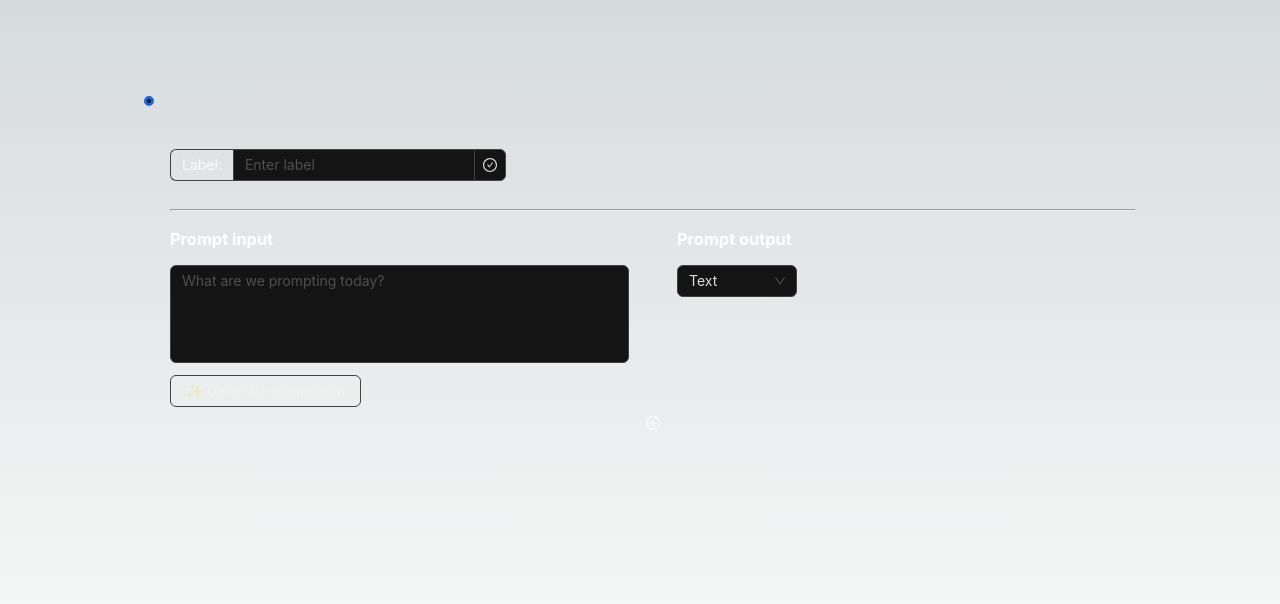
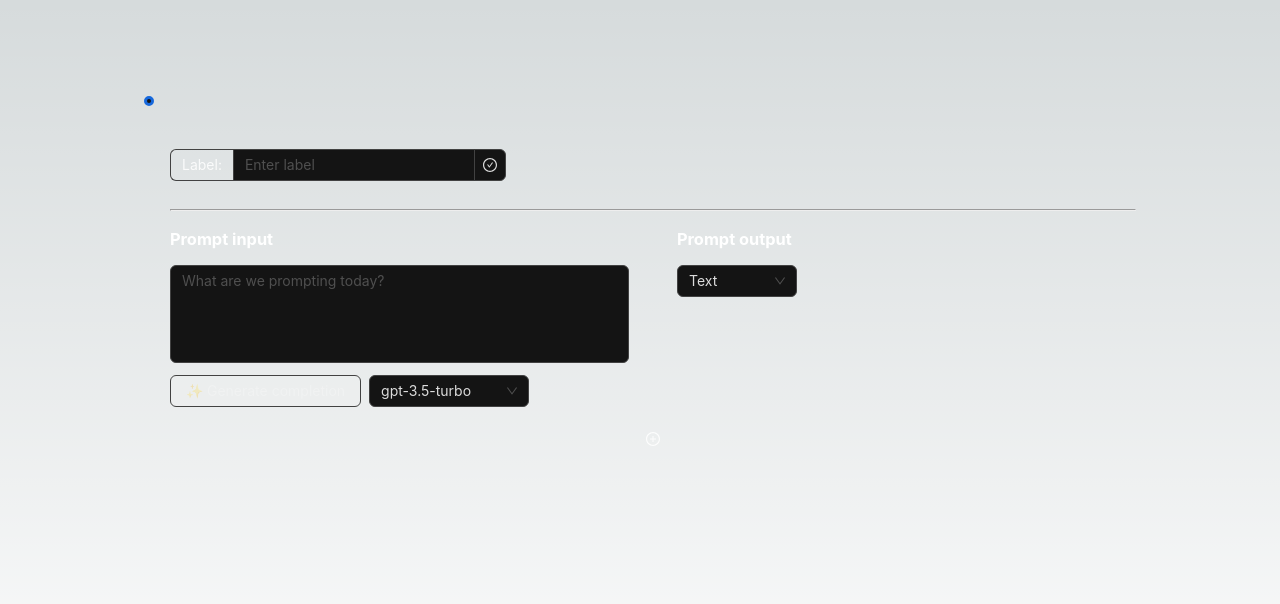
Before and after one commit to teamups-inc/prompter, a Next.js app: page / in a window 1280 px wide. Shown: the top 604 px of the page. Built offline with nearby package versions, Linux system fonts and the light colour scheme.

Commit message:
Add gpt-4 as option for prompt completion

```diff
--- a/src/components/PromptInputAndOutputSection.tsx
+++ b/src/components/PromptInputAndOutputSection.tsx
@@ -15,14 +15,23 @@ import { TSectionMutationOpFunction } from './PromptsPage';
 import PromptSectionTitle from './PromptSectionTitle';
 
 export type TOutputRenderStyle = 'text' | 'json' | 'html';
-
 interface IPromptOutputRenderOption {
     value: TOutputRenderStyle;
     label: string;
 }
 
+export type TOpenAIModel = 'gpt-3.5-turbo' | 'gpt-4';
+interface IOpenAIModelSelectOption {
+    value: TOpenAIModel;
+    label: string;
+}
+
 const PROMPT_ENDPOINT = '/api/prompt-completion';
 const OPENAI_DEFAULT_MODEL = 'gpt-3.5-turbo';
+const OPENAI_MODEL_OPTIONS: IOpenAIModelSelectOption[] = [
+    { value: 'gpt-3.5-turbo', label: 'gpt-3.5-turbo' },
+    { value: 'gpt-4', label: 'gpt-4' },
+];
 const PROMPT_OUTPUT_RENDER_OPTIONS: IPromptOutputRenderOption[] = [
     { value: 'text', label: 'Text' },
     { value: 'json', label: 'JSON' },
@@ -42,6 +51,9 @@ export default function PromptInputAndOutputSection(props: Props) {
     const [promptOutputStyle, setPromptOutputStyle] = useState<
         TOutputRenderStyle
     >('text');
+    const [openAIModel, setOpenAIModel] = useState<
+        TOpenAIModel
+    >('gpt-3.5-turbo');
     const [promptRequestData, makePromptRequest] = useMakeRequest<
         PromptCompletionRequestPayload,
         PromptCompletionResponsePayload
@@ -53,7 +65,7 @@ export default function PromptInputAndOutputSection(props: Props) {
             'POST',
             {
                 prompt: promptInput,
-                open_ai_model: OPENAI_DEFAULT_MODEL
+                open_ai_model: openAIModel
             }
         );
     }
@@ -72,6 +84,7 @@ export default function PromptInputAndOutputSection(props: Props) {
                         style={marginBottomStyle}
                         value={promptInput}
                     />
+                    <Space direction='horizontal'>
                         <Button
                             disabled={isPromptButtonDisabled}
                             ghost
@@ -81,6 +94,13 @@ export default function PromptInputAndOutputSection(props: Props) {
                         >
                             ✨ Generate completion
                         </Button>
+                        <Select<TOpenAIModel>
+                            style={{ width: 160 }}
+                            onChange={openAIModel => setOpenAIModel(openAIModel)}
+                            options={OPENAI_MODEL_OPTIONS}
+                            value={openAIModel}
+                        />
+                    </Space>
                 </Col>
                 <Col span={12}>
                     <h3 style={marginBottomStyle}>Prompt output</h3>
@@ -103,7 +123,6 @@ export default function PromptInputAndOutputSection(props: Props) {
                             title='Add new section'
                         >
                             <Button
-                                ghost
                                 icon={<PlusCircleOutlined />}
                                 onClick={() => onClickAddSection(id, 'add')}
                                 shape='round'
@@ -118,7 +137,6 @@ export default function PromptInputAndOutputSection(props: Props) {
                             >
                                 <Button
                                     danger
-                                    ghost
                                     icon={<DeleteOutlined />}
                                     onClick={() => onClickAddSection(id, 'delete')}
                                     shape='round'
@@ -150,5 +168,6 @@ const disabledButtonStyle: React.CSSProperties = {
 const addSectionButtonColStyle: React.CSSProperties = {
     display: 'flex',
     flexDirection: 'row',
-    justifyContent: 'center'
+    justifyContent: 'center',
+    marginTop: 16,
 }
```
Lines whose indentation alone changed are shown as unchanged.
